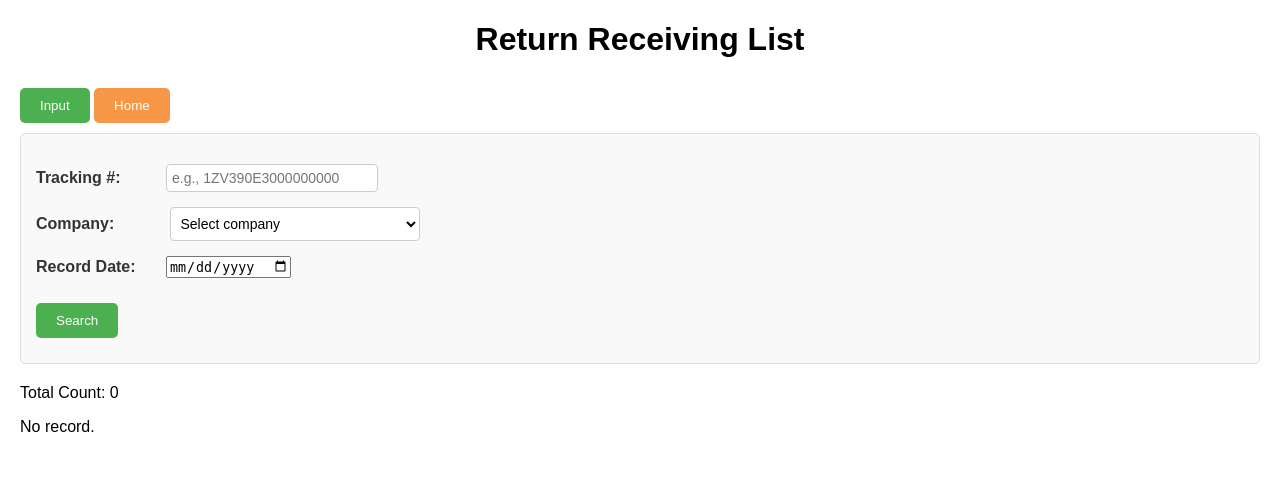
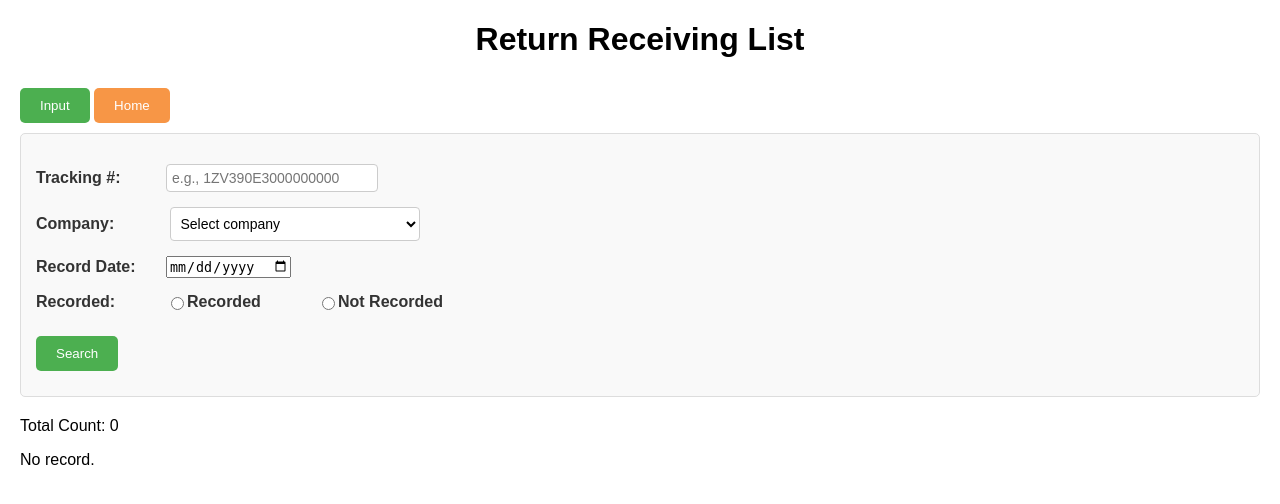
Before and after one commit to Tech-doglas/RMA_Server, a Flask app: page /return_receiving/ in a window 1280 px wide. Shown: the top 504 px of the page. Run offline with Flask 3, Linux system fonts and the light colour scheme; data that the repository does not hold is empty.

Commit message:
feat: add recorded marking

```diff
--- a/app/routes/return_receiving_routes.py
+++ b/app/routes/return_receiving_routes.py
@@ -14,6 +14,7 @@ def show_return_receiving_sheet():
             tracking_number = request.form.get('tracking_number', '').strip()
             company = request.form.get('company', '').strip()
             record_date = request.form.get('record_date', '').strip()
+            recorded = request.form.get('recorded', '')
 
             query = "SELECT * FROM RMA_return_receiving WHERE 1=1"
             params = []
@@ -27,10 +28,17 @@ def show_return_receiving_sheet():
             if record_date:
                 query += " AND CONVERT(DATE, CreationDateTime) = ?"
                 params.append(record_date)
-
-            cursor.execute(query, params) if params else cursor.execute("SELECT * FROM RMA_return_receiving")
+            if recorded:
+                if recorded == "recorded":
+                    query += " AND Recorded = ?"
+                    params.append(1)
+                else:
+                    query += " AND Recorded = ?"
+                    params.append(0)
+            query += " ORDER BY CreationDateTime DESC"
+            cursor.execute(query, params) if params else cursor.execute("SELECT * FROM RMA_return_receiving ORDER BY CreationDateTime DESC")
         else:
-            cursor.execute("SELECT * FROM RMA_return_receiving")
+            cursor.execute("SELECT * FROM RMA_return_receiving ORDER BY CreationDateTime DESC")
 
         data = cursor.fetchall()
         columns = [column[0] for column in cursor.description]
@@ -95,3 +103,15 @@ def serve_image(filename):
         return send_from_directory(image_dir, filename)
     except Exception as e:
         return f"Error: {str(e)}", 500
+
+@return_receiving_bp.route('/recorded/<tracking_number>')
+def mark_recorded(tracking_number):
+    try:
+        conn = get_db_connection()
+        cursor = conn.cursor()
+        cursor.execute("UPDATE RMA_return_receiving SET Recorded = 1 WHERE TrackingNumber = ?", (tracking_number,))
+        conn.commit()
+        conn.close()
+        return redirect(url_for('return_receiving.return_receiving_record_detail', tracking_number=tracking_number))
+    except Exception as e:
+        return f"Error updating Recorded: {str(e)}", 500
--- a/app/templates/return_receiving/return_receiving.html
+++ b/app/templates/return_receiving/return_receiving.html
@@ -38,6 +38,12 @@
             <input type="date" id="record_date" name="record_date">
         </div>
 
+        <div class="form-group">
+            <label for="recorded">Recorded:</label>
+            <input id="recorded" name="recorded" value="recorded" type="radio"><label for="recorded">Recorded</label>
+            <input id="not_recorded" name="recorded" value="not_recorded" type="radio"><label for="not_recorded">Not Recorded</label>
+        </div>
+
         <button type="submit">Search</button>
     </form>
 
@@ -49,13 +55,14 @@
             <th>Tracking #</th>
             <th>Company</th>
             <th>Record DateTime</th>
+            <th>Recorded</th>
         </tr>
         {% for record in records %}
         <tr class="clickable-row" tracking-number="{{ record.TrackingNumber }}">
             <td>{{ record.TrackingNumber }}</td>
             <td>{{ record.Company }}</td>
             <td>{{ record.CreationDateTime }}</td>
-        </tr>
+            <td>{{ '✅' if record.Recorded else '❌' }}</td>
         {% endfor %}
     </table>
     {% else %}
```
Also changed, not shown: app/templates/return_receiving/return_receiving_record_detail.html (+10 -0 lines).
